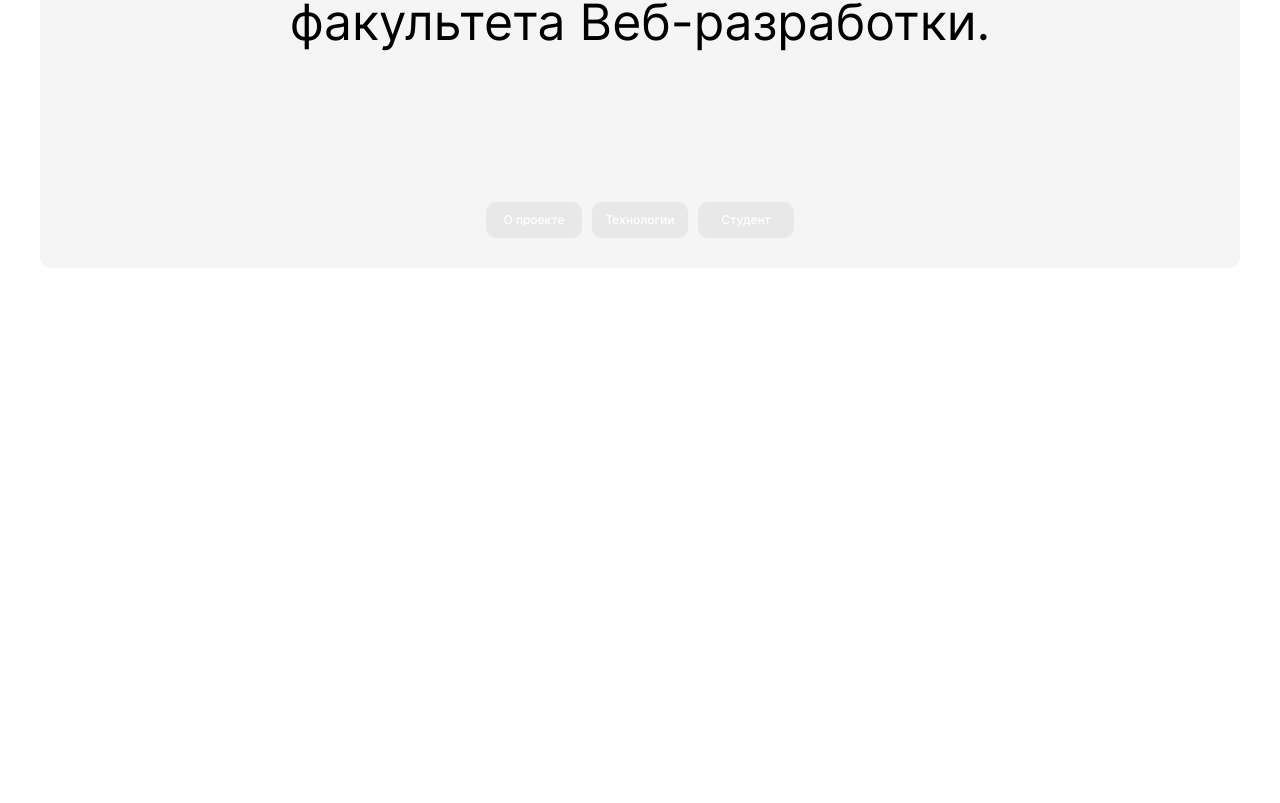
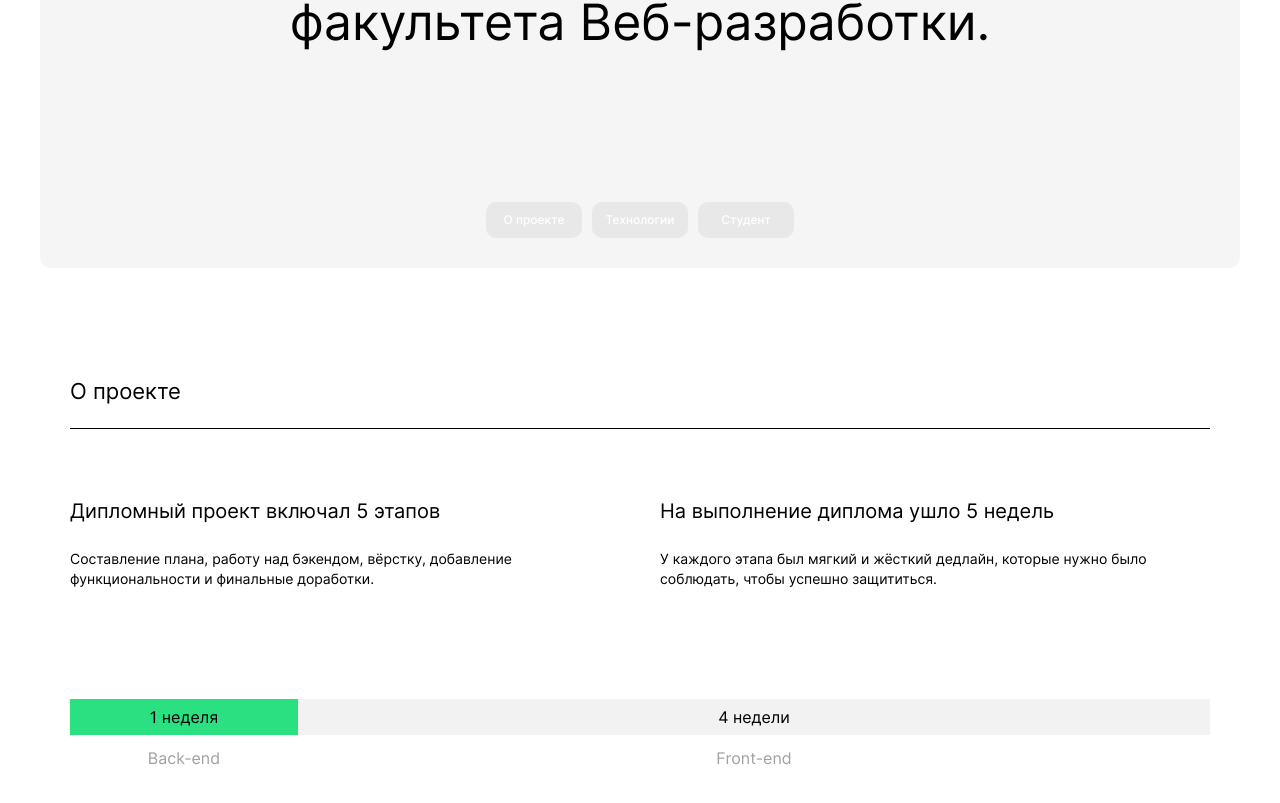
Before and after one commit to NikolosHGW/movies-explorer-frontend, a React (Create React App) app: page / in a window 1280 px wide. Shown: the part 319-1122 px from the top of the page. Before the commit the page ends 800 px from the top, so only its background shows below. Built offline with nearby package versions, Linux system fonts and the light colour scheme.

Commit message:
feat: create AboutProject

```diff
--- /dev/null
+++ b/src/components/AboutProject/AboutProject.css
@@ -0,0 +1,90 @@
+.about-project {
+  display: flex;
+  flex-direction: column;
+  padding: 110px 70px;
+  font-family: 'Inter', 'Helvetica Neue', 'Arial', sans-serif;
+}
+
+.about-project__heading {
+  margin: 0;
+  border-bottom: 1px solid #000000;
+  box-sizing: border-box;
+  padding-bottom: 23px;
+  font-weight: 400;
+  font-size: 22px;
+  line-height: 27px;
+}
+
+.about-project__container {
+  display: flex;
+  justify-content: space-between;
+  flex-wrap: wrap;
+}
+
+.about-project__container-part {
+  max-width: 550px;
+}
+
+.about-project__container-heading {
+  font-weight: 400;
+  font-size: 20px;
+  line-height: 24px;
+  margin: 70px 0 26px;
+}
+
+.about-project__container-text {
+  font-weight: 400;
+  font-size: 14px;
+  line-height: 20px;
+  margin: 0;
+}
+
+.about-project__timing {
+  display: flex;
+  margin-top: 110px;
+  height: 36px;
+}
+
+.about-project__timing-left {
+  margin: 0;
+  width: 0;
+  flex-grow: 1;
+  background-color: #2BE080;
+  display: flex;
+  justify-content: center;
+  align-items: center;
+}
+
+.about-project__timing-right {
+  margin: 0;
+  width: 0;
+  flex-grow: 4;
+  background-color: #F2F2F2;
+  display: flex;
+  justify-content: center;
+  align-items: center;
+}
+
+.about-project__side {
+  display: flex;
+  margin-top: 14px;
+  color: #A0A0A0;
+}
+
+.about-project__back {
+  margin: 0;
+  width: 0;
+  flex-grow: 1;
+  display: flex;
+  justify-content: center;
+  align-items: center;
+}
+
+.about-project__front {
+  margin: 0;
+  width: 0;
+  flex-grow: 4;
+  display: flex;
+  justify-content: center;
+  align-items: center;
+}
--- /dev/null
+++ b/src/components/AboutProject/AboutProject.jsx
@@ -0,0 +1,35 @@
+import './AboutProject.css';
+
+export default function AboutProject() {
+  return (
+    <section className='about-project'>
+      <h2 className='about-project__heading'>О проекте</h2>
+      <div className='about-project__container'>
+        <div className='about-project__container-part'>
+          <p className='about-project__container-heading'>
+            Дипломный проект включал 5 этапов
+          </p>
+          <p className='about-project__container-text'>
+            Составление плана, работу над бэкендом, вёрстку, добавление функциональности и финальные доработки.
+          </p>
+        </div>
+        <div className='about-project__container-part'>
+          <p className='about-project__container-heading'>
+            На выполнение диплома ушло 5 недель
+          </p>
+          <p className='about-project__container-text'>
+            У каждого этапа был мягкий и жёсткий дедлайн, которые нужно было соблюдать, чтобы успешно защититься.
+          </p>
+        </div>
+      </div>
+      <div className='about-project__timing'>
+        <p className='about-project__timing-left'>1 неделя</p>
+        <p className='about-project__timing-right'>4 недели</p>
+      </div>
+      <div className='about-project__side'>
+        <p className='about-project__back'>Back-end</p>
+        <p className='about-project__front'>Front-end</p>
+      </div>
+    </section>
+  );
+}
--- a/src/components/Main/Main.jsx
+++ b/src/components/Main/Main.jsx
@@ -1,3 +1,4 @@
+import AboutProject from '../AboutProject/AboutProject';
 import Content from '../Content/Content';
 import Header from '../Header/Header';
 import Promo from '../Promo/Promo';
@@ -9,6 +10,7 @@ export default function Main() {
       <Header />
       <Content>
         <Promo />
+        <AboutProject />
       </Content>
     </div>
   );
```
